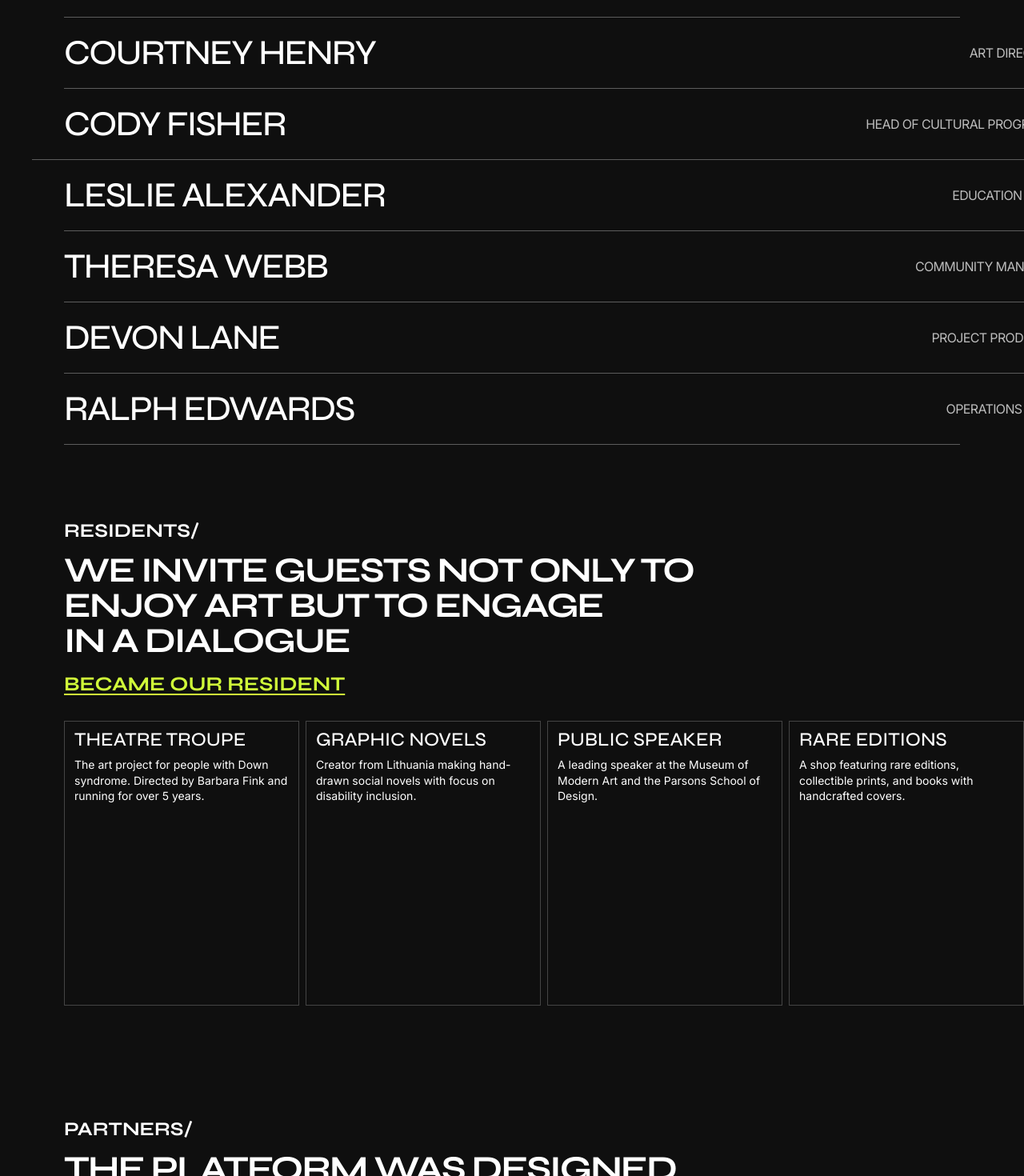
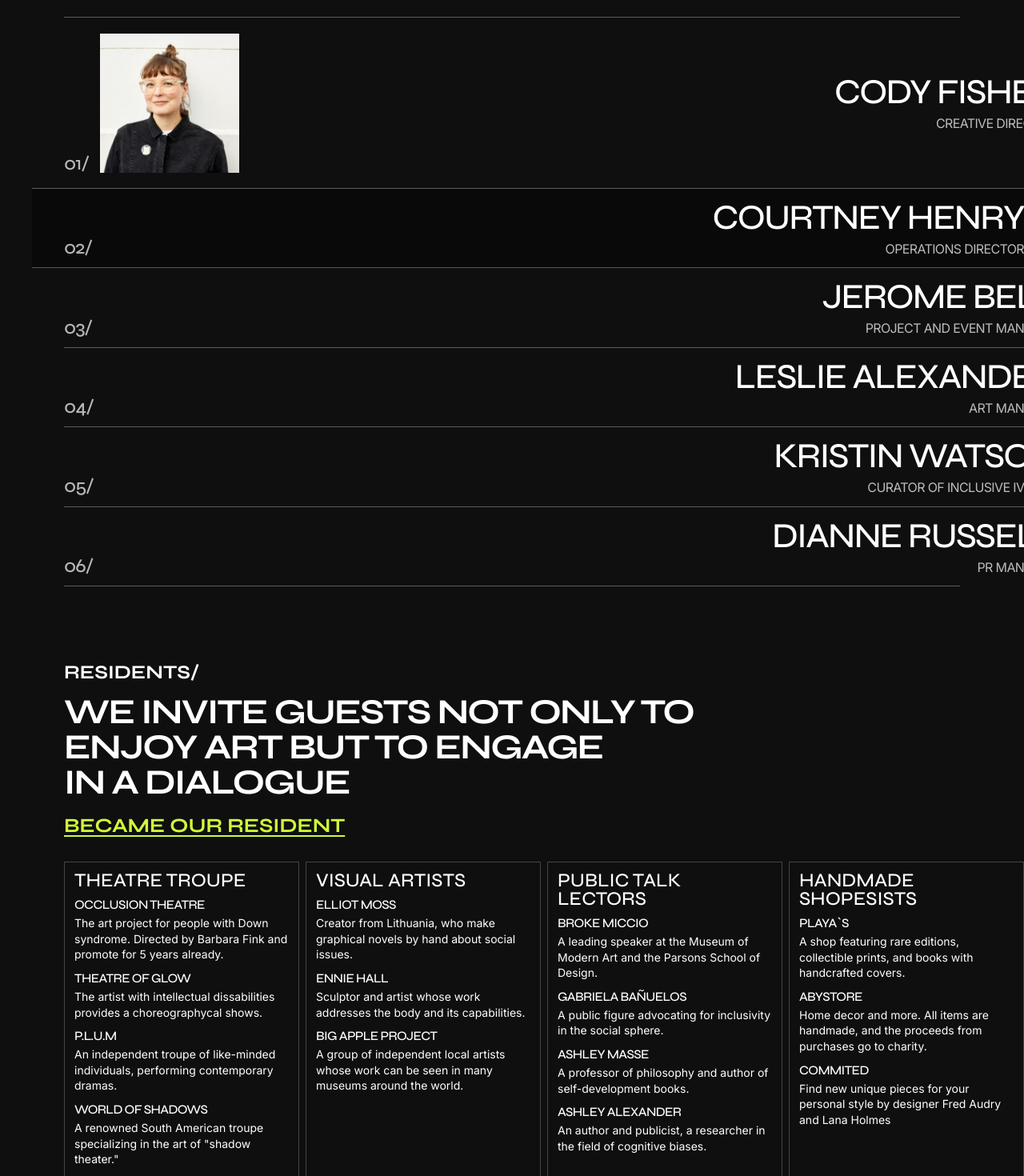
Before and after one commit to rphhhh-ubt/testfigma, a Next.js app: page / in a window 1280 px wide. Shown: the part 2860-4330 px from the top of the page at 80% size. Built offline with nearby package versions, Linux system fonts and the light colour scheme.

Commit message:
fix: align hero glyph and team/residents structure with figma

```diff
--- a/src/app/globals.css
+++ b/src/app/globals.css
@@ -1154,10 +1154,10 @@ a {
 
 .main-team-row {
   min-height: 71px;
-  padding: 22px 0;
+  padding: 14px 0;
   border-bottom: 1px solid rgba(255, 255, 255, 0.32);
   display: flex;
-  align-items: center;
+  align-items: flex-end;
   justify-content: space-between;
   gap: 20px;
 }
@@ -1184,11 +1184,63 @@ a {
   letter-spacing: -0.04em;
 }
 
+.main-team-row-left {
+  display: flex;
+  align-items: flex-end;
+  gap: 14px;
+}
+
+.main-team-row-left > span {
+  font-family: var(--font-display), sans-serif;
+  font-size: 24px;
+  line-height: 0.84;
+  letter-spacing: -0.04em;
+  text-transform: uppercase;
+  color: rgba(255, 255, 255, 0.7);
+}
+
+.main-team-row-image-wrap {
+  position: relative;
+  width: 174px;
+  height: 174px;
+  overflow: hidden;
+  background: rgba(255, 255, 255, 0.05);
+}
+
+.main-team-row-image {
+  object-fit: cover;
+  object-position: center;
+}
+
+.main-team-row-right {
+  margin-left: auto;
+  display: grid;
+  justify-items: end;
+  gap: 8px;
+}
+
 .main-team-row.is-expanded {
+  width: min(1600px, 100vw);
+  min-height: 214px;
+  margin-left: calc((1200px - min(1600px, 100vw)) / 2);
+  padding-left: calc((min(1600px, 100vw) - 1200px) / 2);
+  padding-right: 0;
+  align-items: center;
+}
+
+.main-team-row.is-full-bleed {
   width: min(1600px, 100vw);
   margin-left: calc((1200px - min(1600px, 100vw)) / 2);
   padding-left: calc((min(1600px, 100vw) - 1200px) / 2);
-  padding-right: 0;
+  padding-right: calc((min(1600px, 100vw) - 1200px) / 2);
+}
+
+.main-team-row.is-dark {
+  background: rgba(0, 0, 0, 0.42);
+}
+
+.main-team-row.is-muted {
+  background: transparent;
 }
 
 .main-team-photo-image {
@@ -1252,6 +1304,9 @@ a {
   border: 1px solid rgba(255, 255, 255, 0.22);
   padding: 12px;
   min-height: 277px;
+  display: grid;
+  align-content: start;
+  gap: 10px;
 }
 
 .main-residents-grid article:nth-child(even) {
@@ -1267,9 +1322,28 @@ a {
 }
 
 .main-residents-grid p {
-  margin: 10px 0 0;
+  margin: 0;
   font-size: 14px;
   line-height: 1.4;
+}
+
+.main-residents-card-body {
+  display: grid;
+  gap: 12px;
+}
+
+.main-residents-entry {
+  display: grid;
+  gap: 5px;
+}
+
+.main-residents-entry h4 {
+  margin: 0;
+  text-transform: uppercase;
+  font-family: var(--font-display), sans-serif;
+  font-size: 16px;
+  line-height: 1;
+  letter-spacing: -0.04em;
 }
 
 .main-residents-mobile-table {
@@ -1315,6 +1389,31 @@ a {
   line-height: 1.15;
   letter-spacing: -0.04em;
   color: var(--white);
+}
+
+.main-residents-mobile-open-body {
+  display: grid;
+  gap: 12px;
+  padding: 12px 0 16px;
+}
+
+.main-residents-mobile-open-row {
+  display: grid;
+  gap: 8px;
+}
+
+.main-residents-mobile-open-row h4 {
+  margin: 0;
+  text-transform: uppercase;
+  font-family: var(--font-display), sans-serif;
+  font-size: 18px;
+  line-height: 1;
+  letter-spacing: -0.04em;
+  color: var(--white);
+}
+
+.main-residents-mobile-open-row p {
+  margin: 0;
 }
 
 .main-residents-mobile-row {
@@ -1609,6 +1708,13 @@ a {
     padding-left: 0;
   }
 
+  .main-team-row.is-full-bleed {
+    width: 100%;
+    margin-left: 0;
+    padding-left: 0;
+    padding-right: 0;
+  }
+
   .main-agenda-grid {
     grid-template-columns: repeat(3, minmax(0, 1fr));
   }
@@ -1661,13 +1767,15 @@ a {
   }
 
   .main-folder-copy {
-    margin-top: 110px;
+    margin-top: 72px;
   }
 
   .main-folder-logo {
-    width: 336px;
-    font-size: 100px;
-    line-height: 0.86;
+    position: relative;
+    width: 339px;
+    height: 94px;
+    font-size: 31px;
+    line-height: 1;
     text-align: left;
   }
 
@@ -1677,20 +1785,26 @@ a {
   }
 
   .main-folder-logo-art {
-    display: block;
+    position: absolute;
+    left: 0;
+    top: 0;
     font-size: 100px;
+    line-height: 0.86;
   }
 
   .main-folder-logo-collection {
+    position: absolute;
+    left: 0;
+    top: 51px;
     display: inline-flex;
     margin-left: 0;
-    margin-top: -2px;
+    margin-top: 0;
   }
 
   .main-folder-logo-glyph-slot {
     width: 63px;
     height: 43px;
-    transform: translateY(7px);
+    transform: none;
   }
 
   .main-folder-logo-glyph-desktop {
@@ -1703,6 +1817,7 @@ a {
     height: 43px;
     margin: 0;
     transform: none;
+    image-rendering: auto;
   }
 
   .main-folder-copy h1 {
@@ -1713,7 +1828,8 @@ a {
 
   .main-folder-subtitle {
     max-width: 340px;
-    font-size: 23px;
+    font-size: 14px;
+    line-height: 1;
     text-align: right;
   }
 
@@ -1807,8 +1923,7 @@ a {
   }
 
   .main-team-table {
-    grid-template-columns: 173px 171px;
-    gap: 2px;
+    display: block;
   }
 
   .main-team-list-desktop {
--- a/src/components/home/main-page.tsx
+++ b/src/components/home/main-page.tsx
@@ -25,10 +25,13 @@ import {
   mainAgendaCards,
   partnersBottom,
   partnersTop,
-  residents,
+  residentsDesktopCards,
+  residentsMobileCollapsed,
+  residentsMobileOpen,
   shopCategories,
   shopItems,
-  teamMembers,
+  teamMobileCards,
+  teamRows,
   type ShopCategory,
   zineCategories,
   zinePosts,
@@ -102,20 +105,6 @@ export function MainPage() {
     () => (isCompact ? mainAgendaCards.slice(0, 2) : mainAgendaCards.slice(0, 4)),
     [isCompact],
   );
-
-  const visibleTeamMembers = useMemo(
-    () => teamMembers,
-    [],
-  );
-
-  const visibleResidents = useMemo(
-    () => residents,
-    [],
-  );
-
-  const mobileTeamMembers = useMemo(() => teamMembers.slice(0, 2), []);
-  const mobileResidentsCollapsed = useMemo(() => residents.slice(1, 4), []);
-  const mobileResidentsExpanded = residents[0];
 
   const partnersRowTop = useMemo(
     () => (isCompact ? partnersTop.slice(0, 4) : partnersTop),
@@ -200,7 +189,7 @@ export function MainPage() {
                     aria-hidden
                   />
                   <Image
-                    src="/figma-home/logo-glyph-mobile.png"
+                    src="/figma-home/logo-glyph-mobile@4x.png"
                     alt=""
                     width={63}
                     height={43}
@@ -410,25 +399,45 @@ export function MainPage() {
 
           <div className="main-team-table">
             <div className="main-team-list main-team-list-desktop">
-              {visibleTeamMembers.map((member) => (
+              {teamRows.map((member) => (
                 <article
                   key={member.name}
-                  className={`main-team-row ${member.name === "Cody Fisher" ? "is-expanded" : ""}`}
+                  className={`main-team-row ${member.expanded ? "is-expanded" : ""} ${
+                    member.fullBleed ? "is-full-bleed" : ""
+                  } ${member.tone === "dark" ? "is-dark" : "is-muted"}`}
                 >
-                  <h3>{member.name}</h3>
-                  <p>{member.role}</p>
+                  <div className="main-team-row-left">
+                    <span>{member.number}</span>
+
+                    {member.expanded ? (
+                      <div className="main-team-row-image-wrap" aria-hidden>
+                        <Image
+                          src="/figma-home/team-member-photo-1.png"
+                          alt=""
+                          fill
+                          className="main-team-row-image"
+                        />
+                      </div>
+                    ) : null}
+                  </div>
+
+                  <div className="main-team-row-right">
+                    <h3>{member.name}</h3>
+                    <p>{member.role}</p>
+                  </div>
                 </article>
               ))}
             </div>
 
             <div className="main-team-mobile-cards">
-              {mobileTeamMembers.map((member) => (
+              {teamMobileCards.map((member) => (
                 <article key={member.name} className="main-team-mobile-card">
                   <Image
                     src="/figma-home/team-member-photo-1.png"
                     alt={member.name}
                     fill
                     className="main-team-photo-image"
+                    style={{ objectPosition: member.imagePosition }}
                   />
                   <div className="main-team-mobile-overlay" />
                   <div className="main-team-mobile-content">
@@ -466,10 +475,18 @@ export function MainPage() {
           </Link>
 
           <div className="main-residents-grid main-residents-grid-desktop">
-            {visibleResidents.map((resident) => (
+            {residentsDesktopCards.map((resident) => (
               <article key={resident.title}>
                 <h3>{resident.title}</h3>
-                <p>{resident.text}</p>
+
+                <div className="main-residents-card-body">
+                  {resident.entries.map((entry) => (
+                    <div key={`${resident.title}-${entry.name}`} className="main-residents-entry">
+                      <h4>{entry.name}</h4>
+                      <p>{entry.text}</p>
+                    </div>
+                  ))}
+                </div>
               </article>
             ))}
           </div>
@@ -477,15 +494,23 @@ export function MainPage() {
           <div className="main-residents-mobile-table" aria-label="Residents mobile table">
             <article className="main-residents-mobile-open">
               <div className="main-residents-mobile-open-head">
-                <h3>{mobileResidentsExpanded.title}</h3>
+                <h3>{residentsMobileOpen.title}</h3>
                 <span aria-hidden>v</span>
               </div>
-              <p>{mobileResidentsExpanded.text}</p>
+
+              <div className="main-residents-mobile-open-body">
+                {residentsMobileOpen.rows.map((row) => (
+                  <div key={row.name} className="main-residents-mobile-open-row">
+                    <h4>{row.name}</h4>
+                    <p>{row.text}</p>
+                  </div>
+                ))}
+              </div>
             </article>
 
-            {mobileResidentsCollapsed.map((resident) => (
-              <article key={resident.title} className="main-residents-mobile-row">
-                <h3>{resident.title}</h3>
+            {residentsMobileCollapsed.map((resident) => (
+              <article key={resident} className="main-residents-mobile-row">
+                <h3>{resident}</h3>
                 <span aria-hidden>{"<"}</span>
               </article>
             ))}
--- a/src/data/main-home.ts
+++ b/src/data/main-home.ts
@@ -70,33 +70,181 @@ export const galleryImages = [
 
 export const featuredGalleryImage = "/figma-home/gallery-image-5.png";
 
-export const teamMembers = [
-  { name: "Courtney Henry", role: "Art director" },
-  { name: "Cody Fisher", role: "Head of cultural programs" },
-  { name: "Leslie Alexander", role: "Education lead" },
-  { name: "Theresa Webb", role: "Community manager" },
-  { name: "Devon Lane", role: "Project producer" },
-  { name: "Ralph Edwards", role: "Operations lead" },
+export interface TeamRow {
+  number: string;
+  name: string;
+  role: string;
+  tone: "muted" | "dark";
+  expanded?: boolean;
+  fullBleed?: boolean;
+}
+
+export const teamRows: TeamRow[] = [
+  {
+    number: "01/",
+    name: "Cody Fisher",
+    role: "Creative Director",
+    tone: "muted",
+    expanded: true,
+  },
+  {
+    number: "02/",
+    name: "Courtney Henry",
+    role: "Operations Director",
+    tone: "dark",
+    fullBleed: true,
+  },
+  {
+    number: "03/",
+    name: "Jerome Bell",
+    role: "Project and Event Manager",
+    tone: "muted",
+  },
+  {
+    number: "04/",
+    name: "Leslie Alexander",
+    role: "Art manager",
+    tone: "muted",
+  },
+  {
+    number: "05/",
+    name: "Kristin Watson",
+    role: "Curator of inclusive ivents",
+    tone: "muted",
+  },
+  {
+    number: "06/",
+    name: "Dianne Russell",
+    role: "PR manager",
+    tone: "muted",
+  },
 ];
 
-export const residents = [
+export const teamMobileCards = [
+  {
+    name: "Courtney Henry",
+    role: "Operations Director",
+    imagePosition: "30% center",
+  },
+  {
+    name: "Cody Fisher",
+    role: "Creative Director",
+    imagePosition: "70% center",
+  },
+];
+
+export interface ResidentsEntry {
+  name: string;
+  text: string;
+}
+
+export interface ResidentsDesktopCard {
+  title: string;
+  entries: ResidentsEntry[];
+}
+
+export const residentsDesktopCards: ResidentsDesktopCard[] = [
   {
     title: "Theatre troupe",
-    text: "The art project for people with Down syndrome. Directed by Barbara Fink and running for over 5 years.",
+    entries: [
+      {
+        name: "Occlusion Theatre",
+        text: "The art project for people with Down syndrome. Directed by Barbara Fink and promote for 5 years already.",
+      },
+      {
+        name: "Theatre Of Glow",
+        text: "The artist with intellectual dissabilities provides a choreographycal shows.",
+      },
+      {
+        name: "P.L.U.M",
+        text: "An independent troupe of like-minded individuals, performing contemporary dramas.",
+      },
+      {
+        name: "World of Shadows",
+        text: 'A renowned South American troupe specializing in the art of "shadow theater."',
+      },
+    ],
   },
   {
-    title: "Graphic novels",
-    text: "Creator from Lithuania making hand-drawn social novels with focus on disability inclusion.",
+    title: "Visual Artists",
+    entries: [
+      {
+        name: "Elliot Moss",
+        text: "Creator from Lithuania, who make graphical novels by hand about social issues.",
+      },
+      {
+        name: "Ennie Hall",
+        text: "Sculptor and artist whose work addresses the body and its capabilities.",
+      },
+      {
+        name: "Big Apple Project",
+        text: "A group of independent local artists whose work can be seen in many museums around the world.",
+      },
+    ],
   },
   {
-    title: "Public speaker",
-    text: "A leading speaker at the Museum of Modern Art and the Parsons School of Design.",
+    title: "Public talk lectors",
+    entries: [
+      {
+        name: "Broke Miccio",
+        text: "A leading speaker at the Museum of Modern Art and the Parsons School of Design.",
+      },
+      {
+        name: "Gabriela Bañuelos",
+        text: "A public figure advocating for inclusivity in the social sphere.",
+      },
+      {
+        name: "Ashley Masse",
+        text: "A professor of philosophy and author of self-development books.",
+      },
+      {
+        name: "Ashley Alexander",
+        text: "An author and publicist, a researcher in the field of cognitive biases.",
+      },
+    ],
   },
   {
-    title: "Rare editions",
-    text: "A shop featuring rare editions, collectible prints, and books with handcrafted covers.",
+    title: "HandMade Shopesists",
+    entries: [
+      {
+        name: "PLAYA`S",
+        text: "A shop featuring rare editions, collectible prints, and books with handcrafted covers.",
+      },
+      {
+        name: "AbyStore",
+        text: "Home decor and more. All items are handmade, and the proceeds from purchases go to charity.",
+      },
+      {
+        name: "COMMITED",
+        text: "Find new unique pieces for your personal style by designer Fred Audry and Lana Holmes",
+      },
+    ],
   },
 ];
+
+export const residentsMobileCollapsed = [
+  "Theatre troupe",
+  "Visual Artists",
+  "Public talk lectors",
+];
+
+export const residentsMobileOpen = {
+  title: "HandMade Shopes",
+  rows: [
+    {
+      name: "PLAYA`S",
+      text: "A shop featuring rare editions, collectible prints, and books with handcrafted covers.",
+    },
+    {
+      name: "AbyStore",
+      text: "Home decor and more. All items are handmade, and the proceeds from purchases go to charity.",
+    },
+    {
+      name: "COMMITED",
+      text: "Find new unique pieces for your personal style by designer Fred Audry and Lana Holmes",
+    },
+  ],
+};
 
 export const partnersTop = [
   "Time LLC",
```
Also changed, not shown: public/figma-home/logo-glyph-mobile@4x.png (added).
